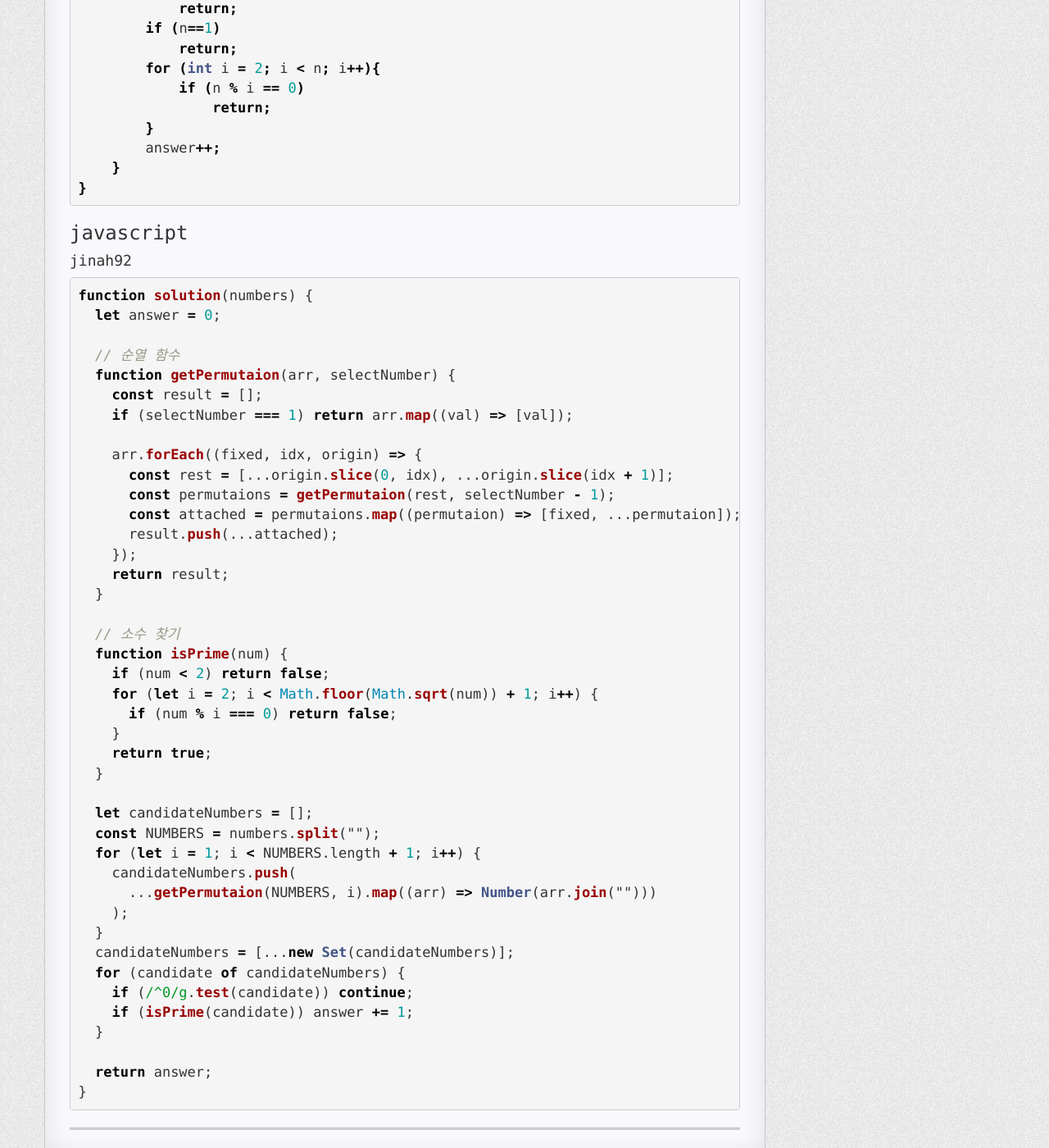
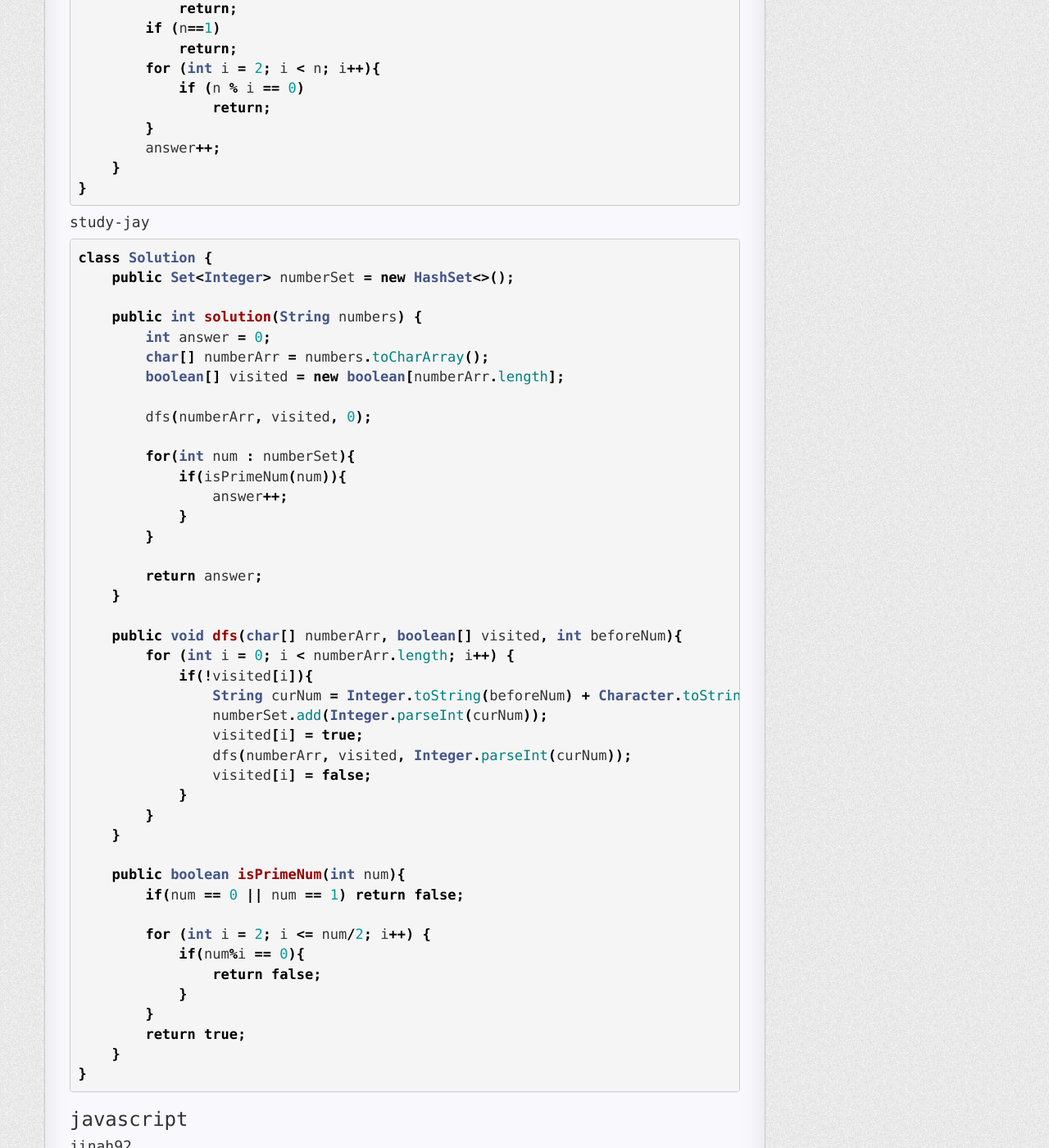
Before and after one commit to COMA-coding-master/COMA-coding-master.github.io, a Jekyll site: the page built from _posts/2022-02-27-소수찾기.md, in a window 1280 px wide and 1400 px high, scrolled down 1498 px. Shown: the whole window at 82% size. Built offline with Jekyll 4.4.1, drawn with Linux system fonts in a browser that asks for light colours; nearby versions of some CDN libraries; comment, search, counter and statistics services are not loaded; a style sheet for code colours, icons or effects is not loaded.

Commit message:
소수찾기 풀이

````diff
--- a/_posts/2022-02-27-소수찾기.md
+++ b/_posts/2022-02-27-소수찾기.md
@@ -70,6 +70,53 @@ class Solution {
 }
 ```
 
+#### study-jay
+
+```java
+class Solution {
+    public Set<Integer> numberSet = new HashSet<>();
+
+    public int solution(String numbers) {
+        int answer = 0;
+        char[] numberArr = numbers.toCharArray();
+        boolean[] visited = new boolean[numberArr.length];
+
+        dfs(numberArr, visited, 0);
+
+        for(int num : numberSet){
+            if(isPrimeNum(num)){
+                answer++;
+            }
+        }
+
+        return answer;
+    }
+
+    public void dfs(char[] numberArr, boolean[] visited, int beforeNum){
+        for (int i = 0; i < numberArr.length; i++) {
+            if(!visited[i]){
+                String curNum = Integer.toString(beforeNum) + Character.toString(numberArr[i]);
+                numberSet.add(Integer.parseInt(curNum));
+                visited[i] = true;
+                dfs(numberArr, visited, Integer.parseInt(curNum));
+                visited[i] = false;
+            }
+        }
+    }
+
+    public boolean isPrimeNum(int num){
+        if(num == 0 || num == 1) return false;
+
+        for (int i = 2; i <= num/2; i++) {
+            if(num%i == 0){
+                return false;
+            }
+        }
+        return true;
+    }
+}
+```
+
 ### javascript
 
 #### jinah92
````
